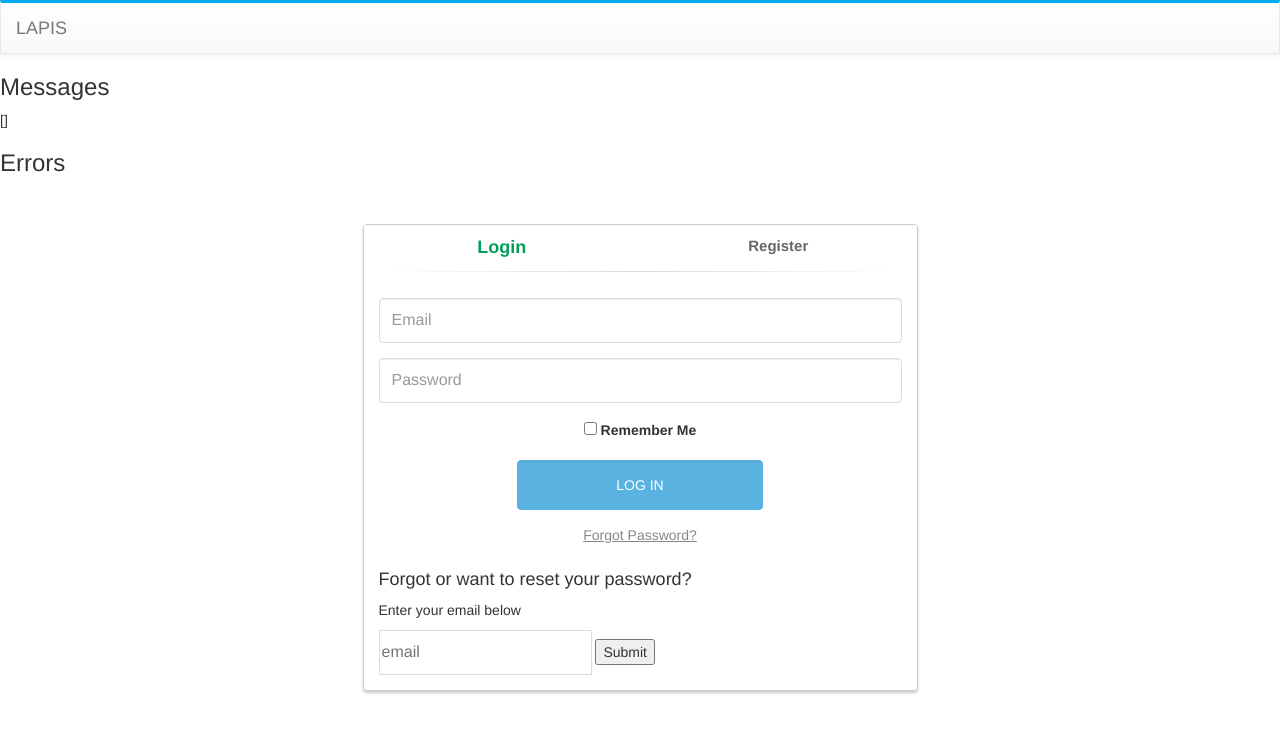
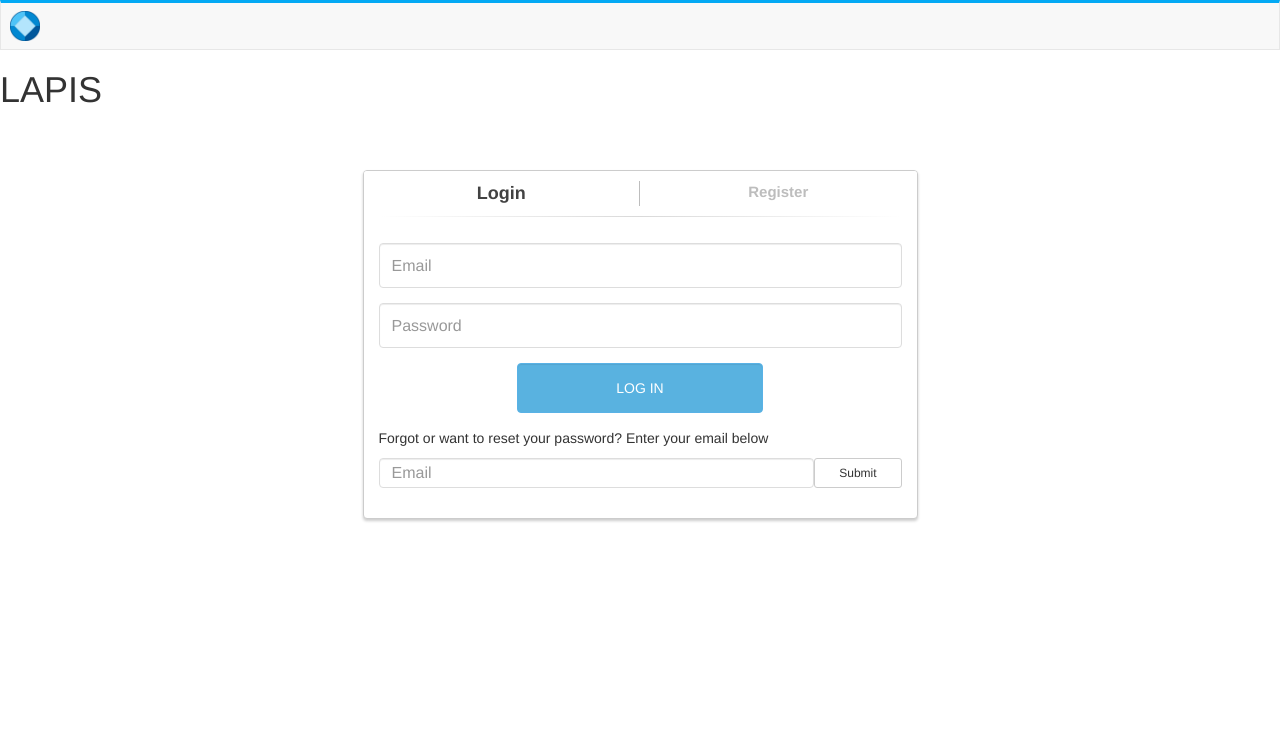
Before and after one commit to iso1234/majorwork, a Flask app: page / in a window 1280 px wide. Shown: the top 733 px of the page. Run offline with Flask 2, Linux system fonts and the light colour scheme; some libraries are stand-ins or nearby versions.

Commit message:
UI update

```diff
--- a/app.py
+++ b/app.py
@@ -11,14 +11,6 @@
 IP = "127.0.0.1"
 PORT = "5000"
 ADDRESS = IP + ":" + PORT
-
-error = ""
-
-def getError():
-    global error
-    output = error
-    error = ""
-    return output
 
 def loginState():
     """ Returns True if the user is logged in, otherwise it returns false """
@@ -52,52 +44,56 @@
     return decorated_function
 
 
+@app.route("/")
+def home():
+    if loginState():
+        # Logged in
+        return renderTemplate("loggedIn.html", {"message": get_flashed_messages(), "loginState": loginState(), "studentInfo": sqlAPI.getStudentInfo(session["userEmail"])})
+    else:
+        # Logged out
+        return renderTemplate("loggedOut.html", {"message": get_flashed_messages(), "loginState": loginState()})
+
+
 @app.route("/login", methods=["POST"])
 @logged_out_required
 def login():
-    global error
-    if request.method == "POST":
-        # Check if the provided credentials are valid
-        validCredentials = sqlAPI.userInDB(request.form["userEmail"], request.form["userPassword"])
-        if validCredentials:
-            session["userEmail"] = request.form["userEmail"]
-            flash("You were successfully logged in!")
-            return redirect(url_for("home"))
-        else:
-            error = "Oops! Wrong username/password."
-    return redirect(url_for("home")) #renderTemplate("login.html", {"error": error, "loginState": loginState()})
+    # Check if the provided credentials are valid
+    validCredentials = sqlAPI.userInDB(request.form["userEmail"], request.form["userPassword"])
+    if validCredentials:
+        session["userEmail"] = request.form["userEmail"]
+        flash("success:You were successfully logged in!")
+    else:
+        flash("danger:Oops! Wrong username/password.")
+    return redirect(url_for("home"))
 
 
 @app.route("/signup", methods=["POST"])
 @logged_out_required
 def signup():
-    global error
-    if request.method == "POST":
-        signupEmail = request.form["signupEmail"]
-        signupPassword = request.form["signupPassword"]
-        signupRepeatPassword = request.form["signupRepeatPassword"]
-        # Verify the data that was provided by the user and send a confirmation email
-        if signupPassword == signupRepeatPassword:
-            if not sqlAPI.userEmailInUse(signupEmail):
-                if not sqlAPI.alreadyInPendingAccounts(signupEmail):
-                    # Send email
-                    randKey = randomKey.createRandomKey(sqlAPI.keysInPendingAccounts())
-                    emailSent = emailPackage.sendEmail(signupEmail, signupEmail, randKey, "a", ADDRESS)
-                    if emailSent:
-                        sqlAPI.addToPendingAccounts(signupEmail, randKey, signupPassword)
-                        flash("Email successfully sent! Please check your email to confirm your account.")
-                        return redirect(url_for("home"))
-                    else:
-                        # Email didn't work
-                        error = "Oops! The confimation email could not be sent. Please check the email address and try again later."
+    signupEmail = request.form["signupEmail"]
+    signupPassword = request.form["signupPassword"]
+    signupRepeatPassword = request.form["signupRepeatPassword"]
+    # Verify the data that was provided by the user and send a confirmation email
+    if signupPassword == signupRepeatPassword:
+        if not sqlAPI.userEmailInUse(signupEmail):
+            if not sqlAPI.alreadyInPendingAccounts(signupEmail):
+                # Send email
+                randKey = randomKey.createRandomKey(sqlAPI.keysInPendingAccounts())
+                emailSent = emailPackage.sendEmail(signupEmail, signupEmail, randKey, "a", ADDRESS)
+                if emailSent:
+                    sqlAPI.addToPendingAccounts(signupEmail, randKey, signupPassword)
+                    flash("success:Email successfully sent! Please use the email sent to '{}' to confirm your account.".format(signupEmail))
                 else:
-                    # Already pending request
-                    error = "Oops! A confirmation email has been sent to '{}', please use it to confirm your account and login.".format(signupEmail)
-            else: # If the username was already in use
-                error = "Oops! The username '{}' is already in use.".format(signupEmail)
-        else:
-            error = "Oops! The passwords you entered did not match"
-    return redirect(url_for("home")) #renderTemplate("signup.html", {"error": error, "loginState": loginState()})
+                    # Email didn't work
+                    flash("danger:Oops! The confimation email could not be sent to '{}'. Please check the email address and try again later.".format(signupEmail))
+            else:
+                # Already pending request
+                flash("danger:Oops! A confirmation email has already been sent to '{}', please use it to confirm your account.".format(signupEmail))
+        else: # If the username was already in use
+            flash("danger:Oops! The username '{}' is already in use.".format(signupEmail))
+    else:
+        flash("danger:Oops! The passwords entered did not match")
+    return redirect(url_for("home"))
 
 
 @app.route("/confirmAccount/<key>")
@@ -105,62 +101,45 @@
     # Check if that key has already been confirmed
     if key in sqlAPI.keysInPendingAccounts():
         sqlAPI.confirmPendingAccount(key)
-        flash("Account successfully confirmed.")
+        flash("success:Account successfully confirmed.")
     else:
-        flash("Oops! This request has already been confirmed or the associated account has been deleted.")
+        flash("danger:Oops! This account has already been confirmed.")
     return redirect(url_for("home"))
-
-
-@app.route("/")
-def home():
-    global error
-    if loginState():
-        # Logged in
-        return renderTemplate("loggedIn.html", {"messages": get_flashed_messages(), "loginState": loginState(), "studentInfo": sqlAPI.getStudentInfo(session["userEmail"]), "error": error})
-    else:
-        # Logged out
-        return renderTemplate("loggedOut.html", {"messages": get_flashed_messages(), "loginState": loginState(), "error": error})
 
 
 @app.route("/logout", methods=["POST"])
 @login_required
 def logout():
-    if request.method == "POST":
-        session.pop("userEmail")
-        return redirect(url_for("home"))
-    return redirect(url_for("home")) #renderTemplate("logout.html", {"loginState": loginState()})
-
+    session.pop("userEmail")
+    return redirect(url_for("home"))
 
 
 @app.route("/mystudents", methods=["POST"])
 @login_required
 def mystudents():
-    global error
     currentStudents = sqlAPI.getStudents(session["userEmail"])
-    if request.method == "POST":
-        studentEmail = request.form["studentEmail"]
-        if studentEmail not in currentStudents:
-            if not sqlAPI.alreadyInPendingStudentRequests(studentEmail, session["userEmail"]):
-                if sqlAPI.getStudentCardID(studentEmail):
-                    # Send email
-                    randKey = randomKey.createRandomKey(sqlAPI.keysInPendingStudentRequests())
-                    emailSent = emailPackage.sendEmail(studentEmail, session['userEmail'], randKey, "s", ADDRESS)
-                    if emailSent:
-                        sqlAPI.addToPendingStudentRequests(studentEmail, randKey, session['userEmail'])
-                        flash("Email successfully sent! Please get the student that was registered to check their email.")
-                        return redirect(url_for("home"))
-                    else:
-                        # Email didn't work
-                        error = "Oops! The confimation email could not be sent. Please check the email address and try again later."
+    studentEmail = request.form["studentEmail"]
+    if studentEmail not in currentStudents:
+        if not sqlAPI.alreadyInPendingStudentRequests(studentEmail, session["userEmail"]):
+            if sqlAPI.getStudentCardID(studentEmail):
+                # Send email
+                randKey = randomKey.createRandomKey(sqlAPI.keysInPendingStudentRequests())
+                emailSent = emailPackage.sendEmail(studentEmail, session['userEmail'], randKey, "s", ADDRESS)
+                if emailSent:
+                    sqlAPI.addToPendingStudentRequests(studentEmail, randKey, session['userEmail'])
+                    flash("success:Email successfully sent! Please use the email sent to '{}' to allow yourself access to this students information.".format(studentEmail))
                 else:
-                     # Student isn't registered in the system
-                    error = "Oops! That student isn't registered with our system."
+                    # Email didn't work
+                    flash("danger:Oops! The confimation email could not be sent to '{}'. Please check the email address and try again later.".format(studentEmail))
             else:
-                # Already pending request
-                error = "Oops! You've already sent a request email to the student with the email address {}.".format(studentEmail)
+                 # Student isn't registered in the system
+                flash("danger:Oops! '{}' isn't registered with our system.".format(studentEmail))
         else:
-            # Already registered
-            error = "Oops! You've already registered the student with the email address {}.".format(studentEmail)
+            # Already pending request
+            flash("danger:Oops! You've already sent a request email to '{}'.".format(studentEmail))
+    else:
+        # Already registered
+        flash("danger:Oops! You've already registered the student '{}'.".format(studentEmail))
     return redirect(url_for("home"))
 
 
@@ -169,88 +148,82 @@
     # Check if that key has already been confirmed
     if key in sqlAPI.keysInPendingStudentRequests():
         sqlAPI.confirmPendingStudentRequest(key)
-        flash("Successfully confirmed.")
+        flash("success:Student successfully confirmed.")
     else:
-        flash("Oops! This request has already been confirmed or the associated user has deleted their account.")
+        flash("danger:Oops! That request has already been confirmed or the associated user has deleted their account.")
     return redirect(url_for("home"))
 
 
-@app.route("/sendResetPasswordEmail", methods=["GET", "POST"])
+@app.route("/sendResetPasswordEmail", methods=["POST"])
 def sendResetPasswordEmail():
-    global error
-    if request.method == "POST":
-        userEmail = request.form["userEmail"]
-        # If the email is actually attached to an account
-        if sqlAPI.userEmailInUse(userEmail):
-            # If a reset email hasn't already been sent
-            if not sqlAPI.alreadyInPendingPasswordResets(userEmail):
-                # Send email
-                randKey = randomKey.createRandomKey(sqlAPI.keysInPendingPasswordResets())
-                emailSent = emailPackage.sendEmail(userEmail, userEmail, randKey, "r", ADDRESS)
-                if emailSent:
-                    sqlAPI.addToPendingPasswordResets(userEmail, randKey)
-                    flash("Email successfully sent! Please check your email address.")
-                    return redirect(url_for("home"))
-                else:
-                    # Email didn't work
-                    error = "Oops! The confimation email could not be sent. Please check the email address and try again later."
+    userEmail = request.form["userEmail"]
+    # If the email is actually attached to an account
+    if sqlAPI.userEmailInUse(userEmail):
+        # If a reset email hasn't already been sent
+        if not sqlAPI.alreadyInPendingPasswordResets(userEmail):
+            # Send email
+            randKey = randomKey.createRandomKey(sqlAPI.keysInPendingPasswordResets())
+            emailSent = emailPackage.sendEmail(userEmail, userEmail, randKey, "r", ADDRESS)
+            if emailSent:
+                sqlAPI.addToPendingPasswordResets(userEmail, randKey)
+                flash("success:Email successfully sent! Please use the email sent to '{}' to reset your password.".format(userEmail))
             else:
-                flash("Oops! A reset password email has already been sent to '{}', please use it to reset your password.".format(userEmail))
+                # Email didn't work
+                flash("danger:Oops! The confimation email could not be sent to '{}'. Please check the email address and try again later.".format(userEmail))
         else:
-            # If the email is awaiting confirmation
-            if sqlAPI.alreadyInPendingAccounts(userEmail):
-                flash("Oops! A confirmation email has been sent to '{}', please use it to confirm your account and login.".format(userEmail))
-            else:
-                flash("Oops! That email isn't associated with an account, please enter the email associated with your account or register an account.")
+            flash("danger:Oops! A reset password email has already been sent to '{}'. Please use it to reset your password.".format(userEmail))
+    else:
+        # If the email is awaiting confirmation
+        if sqlAPI.alreadyInPendingAccounts(userEmail):
+            flash("danger:Oops! A confirmation email has already been sent to '{}', please use it to confirm your account and login.".format(userEmail))
+        else:
+            flash("danger:Oops! The email '{}' isn't associated with an account, please enter the email associated with your account or register an account.".format(userEmail))
     return redirect(url_for("home"))
 
 
 @app.route("/resetPassword", methods=["POST"])
 @app.route("/resetPassword/<key>", methods=["GET"])
 def resetPassword(key=""):
-    global error
     if request.method == "GET":
         if key in sqlAPI.keysInPendingPasswordResets():
-            return renderTemplate("resetpassword.html", {"key": key, "messages": get_flashed_messages()})
+            return renderTemplate("resetpassword.html", {"key": key, "message": get_flashed_messages()})
         else:
-            flash("Oops! This password has already been reset or the associated account has been deleted.")
+            flash("danger:Oops! This password has already been reset or the associated account has been deleted.")
             return redirect(url_for("home"))
     elif request.method == "POST":
         if request.form["resetPassword"] == request.form["resetRepeatPassword"]:
             sqlAPI.resetPassword(request.form["resetKey"], request.form["resetPassword"])
-            flash("Password successfully reset.")
+            flash("success:Password successfully reset.")
             return redirect(url_for("home"))
         else:
-            flash("Oops! The passwords you entered don't match. Please enter two matching passwords.")
+            flash("danger:Oops! The passwords you entered don't match. Please enter two matching passwords.")
             return redirect(url_for("resetPassword") + "/" + request.form["resetKey"])
 
-@app.route("/deleteAccount", methods=["GET", "POST"])
+
+@app.route("/deleteAccount", methods=["POST"])
 @login_required
 def deleteAccount():
-    global error
-    if request.method == "POST":
-        if request.form["userEmail"] == session["userEmail"]:
-            if sqlAPI.userInDB(request.form["userEmail"], request.form["userPassword"]):
-                userEmail = request.form["userEmail"]
-                if not sqlAPI.alreadyInPendingDeletedAccounts(userEmail):
-                    # Send email
-                    randKey = randomKey.createRandomKey(sqlAPI.keysInPendingDeletedAccounts())
-                    emailSent = emailPackage.sendEmail(userEmail, userEmail, randKey, "d", ADDRESS)
-                    if emailSent:
-                        sqlAPI.addToPendingDeletedAccounts(userEmail, randKey)
-                        flash("Email successfully sent! Visit your email to confirm the deletion of your account.")
-                        return redirect(url_for("home"))
-                    else:
-                        # Email didn't work
-                        error = "Oops! The confimation email could not be sent. Please check the email address and try again later."
+    if request.form["userEmail"] == session["userEmail"]:
+        if sqlAPI.userInDB(request.form["userEmail"], request.form["userPassword"]):
+            userEmail = request.form["userEmail"]
+            if not sqlAPI.alreadyInPendingDeletedAccounts(userEmail):
+                # Send email
+                randKey = randomKey.createRandomKey(sqlAPI.keysInPendingDeletedAccounts())
+                emailSent = emailPackage.sendEmail(userEmail, userEmail, randKey, "d", ADDRESS)
+                if emailSent:
+                    sqlAPI.addToPendingDeletedAccounts(userEmail, randKey)
+                    flash("success:Email successfully sent. Visit the email '{}' to confirm the deletion of your account.".format(userEmail))
                 else:
-                    # Already pending request
-                    error = "Oops! You've already been sent a confirmation email to delete your account. You can use that email to delete you account."
+                    # Email didn't work
+                    flash("danger:Oops! The confimation email could not be sent. to '{}' Please check the email address and try again later.".format(userEmail))
             else:
-                error = "Oops! Wrong username/password."
+                # Already pending request
+                flash("danger:Oops! You've already been sent a confirmation email to '{}'. Please use that email to delete you account.".format(userEmail))
         else:
-            error = "Oops! You must be logged into the account you want to delete."
-    return redirect(url_for("home")) #renderTemplate("deleteAccount.html", {"loginState": loginState(), "error": error})
+            flash("danger:Oops! Wrong username/password.")
+    else:
+        flash("danger:Oops! You must be logged into the account you want to delete.")
+    return redirect(url_for("home"))
 
 
 @app.route("/confirmDeleteAccount/<key>")
@@ -260,10 +233,10 @@
         sqlAPI.confirmPendingDeletedAccount(key)
         if "userEmail" in session:
             session.pop("userEmail")
-        flash("Account successfully deleted.")
+        flash("success:Account successfully deleted.")
 
     else:
-        flash("Oops! This account has already been deleted.")
+        flash("danger:Oops! This account has already been deleted.")
     return redirect(url_for("home"))
 
 
--- a/templates/header.html
+++ b/templates/header.html
@@ -4,15 +4,7 @@
 	<title>Home</title>
 	<meta charset="UTF-8">
 	<meta name="viewport" content="width=device-width, initial-scale=1.0">
-    <link rel="stylesheet" type="text/css" href="/static/menubar.css">
     <script src="https://ajax.googleapis.com/ajax/libs/jquery/3.1.1/jquery.min.js"></script>
-    <script src="static/menubar.js"></script>
-    <!-- Latest compiled and minified CSS -->
-    <link rel="stylesheet" href="https://maxcdn.bootstrapcdn.com/bootstrap/3.3.7/css/bootstrap.min.css" integrity="sha384-BVYiiSIFeK1dGmJRAkycuHAHRg32OmUcww7on3RYdg4Va+PmSTsz/K68vbdEjh4u" crossorigin="anonymous">
-
-    <!-- Optional theme -->
-    <link rel="stylesheet" href="https://maxcdn.bootstrapcdn.com/bootstrap/3.3.7-/css/bootstrap-theme.min.css" integrity="sha384-rHyoN1iRsVXV4nD0JutlnGaslCJuC7uwjduW9SVrLvRYooPp2bWYgmgJQIXwl/Sp" crossorigin="anonymous">
-
-    <!-- Latest compiled and minified JavaScript -->
-    <script src="https://maxcdn.bootstrapcdn.com/bootstrap/3.3.7/js/bootstrap.min.js" integrity="sha384-Tc5IQib027qvyjSMfHjOMaLkfuWVxZxUPnCJA7l2mCWNIpG9mGCD8wGNIcPD7Txa" crossorigin="anonymous"></script>
+    <link rel="stylesheet" href="static/bootstrap.min.css" integrity="sha384-BVYiiSIFeK1dGmJRAkycuHAHRg32OmUcww7on3RYdg4Va+PmSTsz/K68vbdEjh4u" crossorigin="anonymous">
+    <script src="static/bootstrap.min.js" integrity="sha384-Tc5IQib027qvyjSMfHjOMaLkfuWVxZxUPnCJA7l2mCWNIpG9mGCD8wGNIcPD7Txa" crossorigin="anonymous"></script>
 </head>
--- a/templates/loggedOut.html
+++ b/templates/loggedOut.html
@@ -2,18 +2,23 @@
 
 <body>
 {% include "menubar.html" %}
-<h3>Messages</h3>
-{{ messages }}
 
-<h3>Errors</h3>
-{{ error }}
+
+<!-- This front end was inspired by code from http://bootsnipp.com/snippets/featured/login-and-register-tabbed-form -->
+
 <div class="container">
     	<div class="row">
 			<div class="col-md-6 col-md-offset-3">
+                <!-- Alerts -->
+                {% if message %}
+                <div class="{{ 'alert alert-' + message[0].split(":")[0] }}" style="margin-top: -50px" role="alert">
+                    {{ message[0].split(":")[1] }}
+                </div>
+                {% endif %}
 				<div class="panel panel-login">
 					<div class="panel-heading">
 						<div class="row">
-							<div class="col-xs-6">
+							<div class="col-xs-6" style="border-right: 1px solid #BDBDBD">
 								<a href="#" class="active" id="login-form-link">Login</a>
 							</div>
 							<div class="col-xs-6">
@@ -32,27 +37,25 @@
 									<div class="form-group">
 										<input type="password" name="userPassword" id="password" tabindex="2" class="form-control" placeholder="Password" required>
 									</div>
-									<div class="form-group text-center">
-										<input type="checkbox" tabindex="3" class="" name="remember" id="remember">
-										<label for="remember"> Remember Me</label>
-									</div>
 									<div class="form-group">
 										<div class="row">
 											<div class="col-sm-6 col-sm-offset-3">
-												<input type="submit" name="login-submit" id="login-submit" tabindex="4" class="form-control btn btn-login" value="Log In">
-											</div>
-										</div>
-									</div>
-									<div class="form-group">
-										<div class="row">
-											<div class="col-lg-12">
-												<div class="text-center">
-													<a href="/resetPassword" tabindex="5" class="forgot-password">Forgot Password?</a>
-												</div>
+												<input type="submit" name="login-submit" id="login-submit" tabindex="3" class="form-control btn btn-login" value="Log In">
 											</div>
 										</div>
 									</div>
 								</form>
+                                <div class="form-group" id="reset-password">
+                                    <div class="row">
+                                        <div class="col-lg-12">
+                                            <p>Forgot or want to reset your password? Enter your email below</p>
+                                            <form action="/sendResetPasswordEmail" method="post" class="password-reset form-inline">
+                                                <input type="email" name="userEmail" tabindex="4" class="form-control col-sm-10" placeholder="Email" value="" required>
+                                                <input type="submit" tabindex="5" value="Submit" class="btn btn-default btn-sm pull-right col-sm10-2">
+                                            </form>
+                                        </div>
+                                    </div>
+                                </div>
 								<form id="register-form" action="/signup" method="post" role="form" style="display: none;">
 									<div class="form-group">
 										<input type="email" name="signupEmail" id="username" tabindex="1" class="form-control" placeholder="Email" value="" required>
@@ -73,12 +76,6 @@
 								</form>
 							</div>
 						</div>
-                        <h4>Forgot or want to reset your password?</h4>
-                        <p>Enter your email below</p>
-                        <form action="/sendResetPasswordEmail" method="post">
-                    		<input type="email" placeholder="email" name="userEmail" required>
-                    		<input type="submit" value="Submit">
-                    	</form>
 					</div>
 				</div>
 			</div>
@@ -90,7 +87,7 @@
 .container {
     position: absolute;
     left: 50%;
-    top: 28%;
+    padding-top: 50px;
     -webkit-transform: translate(-50%, 0);
 }
 .panel-login {
@@ -107,7 +104,7 @@
 }
 .panel-login>.panel-heading a{
 	text-decoration: none;
-	color: #666;
+	color: #BDBDBD;
 	font-weight: bold;
 	font-size: 15px;
 	-webkit-transition: all 0.1s linear;
@@ -115,7 +112,7 @@
 	transition: all 0.1s linear;
 }
 .panel-login>.panel-heading a.active{
-	color: #029f5b;
+	color: #424242;
 	font-size: 18px;
 }
 .panel-login>.panel-heading hr{
@@ -136,6 +133,12 @@
 	-webkit-transition: all 0.1s linear;
 	-moz-transition: all 0.1s linear;
 	transition: all 0.1s linear;
+}
+.password-reset input:not([type='submit']) {
+    height: 30px;
+    width: calc(100% * 10/12);
+}.password-reset input[type='submit'] {
+    width: calc(100% - calc(100% * 10/12));
 }
 .panel-login input:hover,
 .panel-login input:focus {
@@ -197,6 +200,7 @@
 
     $('#login-form-link').click(function(e) {
 		$("#login-form").delay(100).fadeIn(100);
+        $("#reset-password").delay(100).fadeIn(100);
  		$("#register-form").fadeOut(100);
 		$('#register-form-link').removeClass('active');
 		$(this).addClass('active');
@@ -205,6 +209,7 @@
 	$('#register-form-link').click(function(e) {
 		$("#register-form").delay(100).fadeIn(100);
  		$("#login-form").fadeOut(100);
+        $("#reset-password").fadeOut(100);
 		$('#login-form-link').removeClass('active');
 		$(this).addClass('active');
 		e.preventDefault();
--- a/templates/menubar.html
+++ b/templates/menubar.html
@@ -1,17 +1,27 @@
 <nav class="navbar navbar-default" role="navigation">
   <!-- Brand and toggle get grouped for better mobile display -->
   <div class="navbar-header">
-    <a class="navbar-brand">LAPIS</a>
+    <a class="navbar-brand"><img class="img-responsive" width="30px" src="static/LapisIcon.png"/></a>
   </div>
 </nav>
+
+<h1>LAPIS</h1>
 
 <style>
 .navbar {
     border-top: 3px solid #03A9F4;
     border-radius: 0px;
 }
+.navbar {
+    position: relative;
+}
+.navbar-brand {
+    position: absolute;
+    up: 50%;
+    left: -6px;
+    margin-top: -7.5px !important;  /* 50% of your logo width */
+    display: block;
+}
 </style>
-
-
 </body>
 </html>
```
Also changed, not shown: templates/loggedIn.html (+7 -0 lines), static/LapisIcon.png (added).
